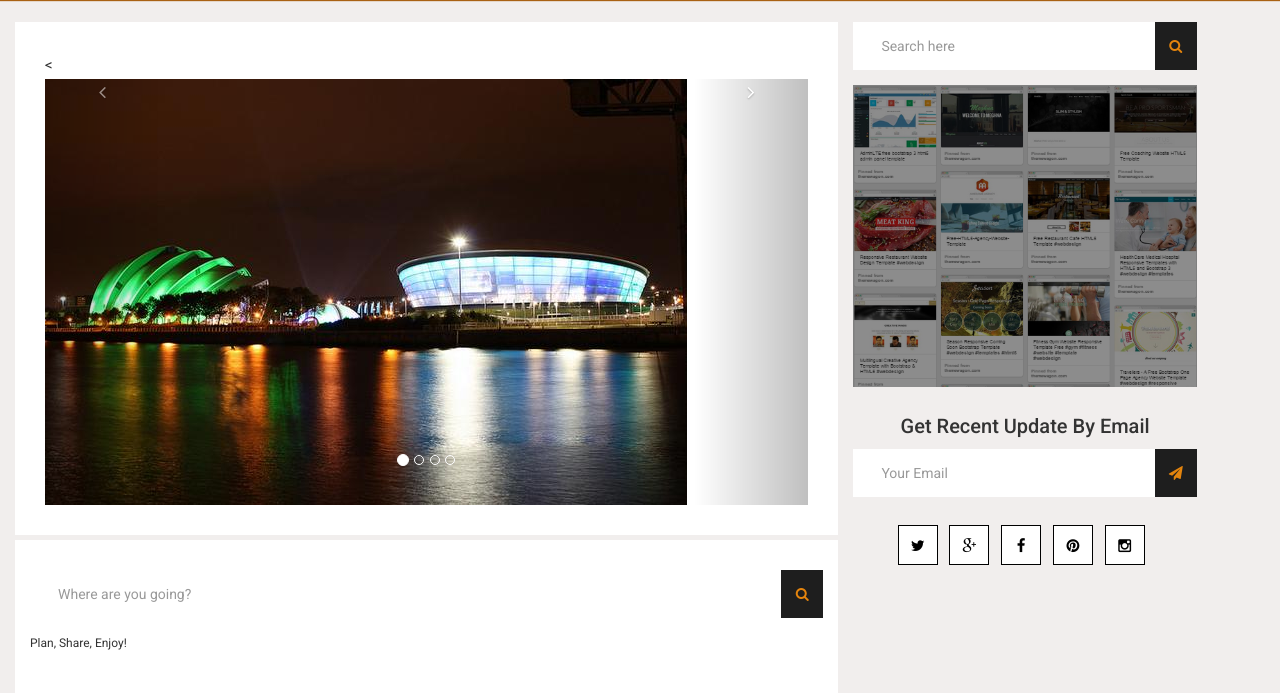
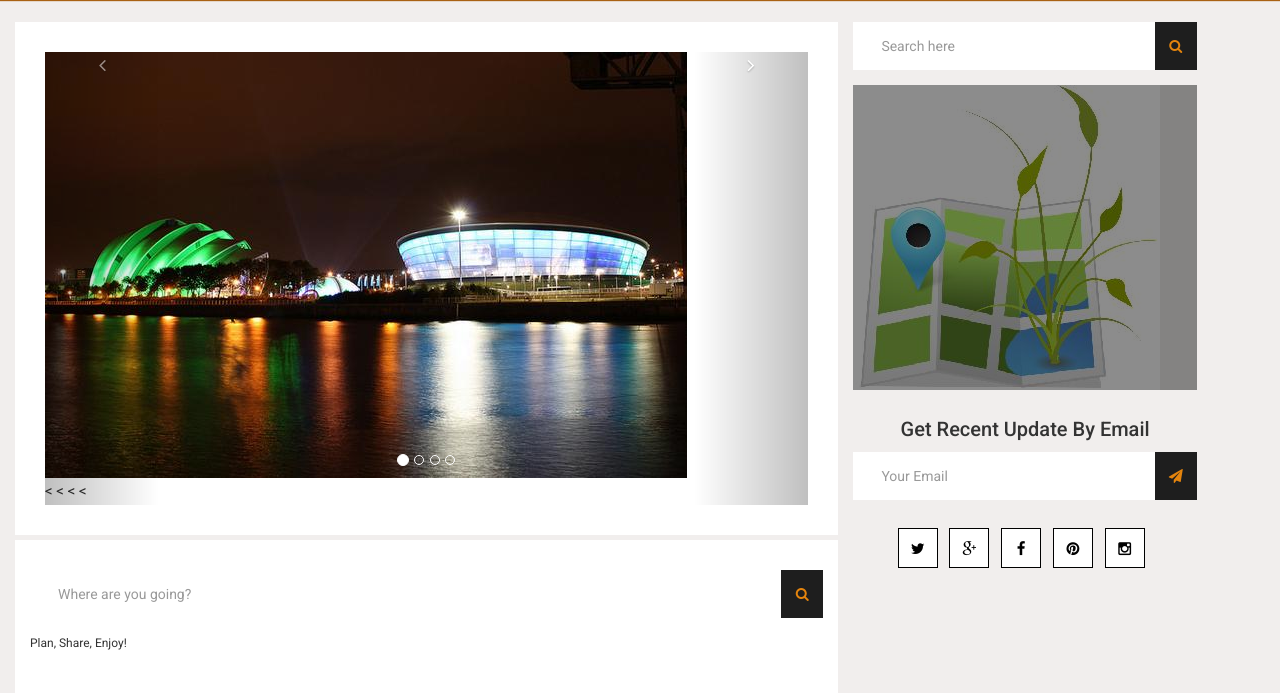
Before and after one commit to dkiker/ITech, a Django app: a page that uses templates/base.html in a window 1280 px wide. Shown: the part 50-743 px from the top of the page. Run offline with Django 3.2, Linux system fonts and the light colour scheme; data comes from the database, SQL or seed files in the repository; some libraries are stand-ins or nearby versions.

Commit message:
Added the logo and a favicon

```diff
--- a/templates/base.html
+++ b/templates/base.html
@@ -9,6 +9,7 @@
 <html class="no-js"> <!--<![endif]-->
 <head>
 
+    <link rel="shortcut icon" href="{%  static 'img/favicon.ico' %}">
 
     <!-- meta -->
     <meta charset="utf-8">
--- a/templates/index.html
+++ b/templates/index.html
@@ -14,7 +14,7 @@
                                 <li data-target="#myCarousel" data-slide-to="3"></li>
                               </ol>
 
-                              <!-- Wrapper for slides --><
+                              <!-- Wrapper for slides -->
                               <!-- The Carousel is automatically populated with photographs from the trips that are -->
                               <!-- marked as "suggested" in the database -->
                               <div class="carousel-inner" role="listbox">
@@ -23,6 +23,7 @@
                                 <div class="item {% ifequal trip initial %} active {% endifequal %}">
                                   <img src="{{ trip.photograph.url}}">
                                 </div>
+                                <
                                 {% endfor %}
                                 {% endwith %}
 
@@ -68,7 +69,7 @@
                             </div>
 
                             <a href="http://themewagon.com/" class="template-images">
-                                <img class="img-responsive" src="{% static 'img/store1.png' %}" alt="Template Store">
+                                <img class="img-responsive" src="{% static 'img/logo.jpeg' %}" alt="Template Store">
                                 <div class="overlay"></div>
                             </a>
 
```
Also changed, not shown: assets/img/favicon.ico (added), assets/img/logo.jpeg (added).
